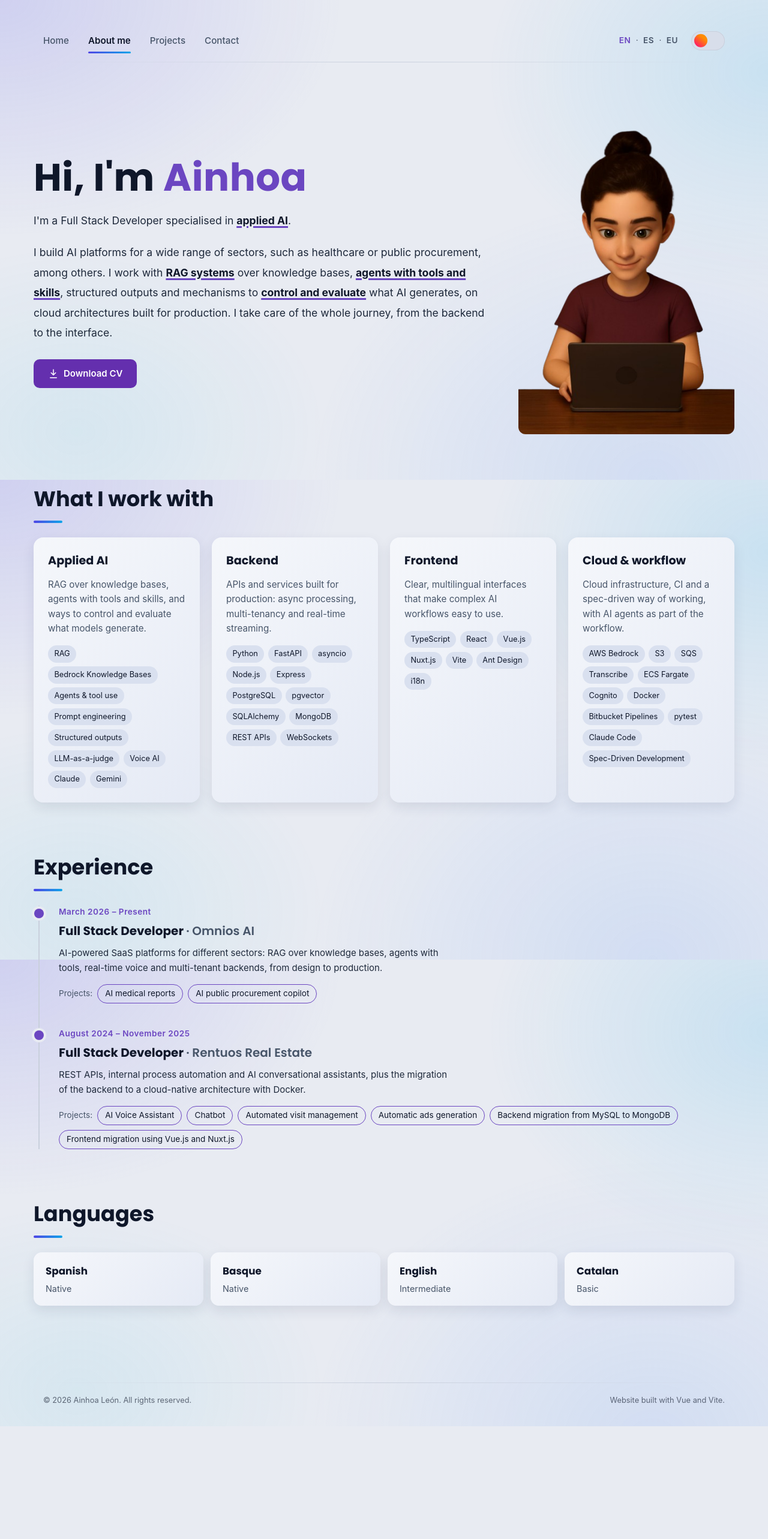
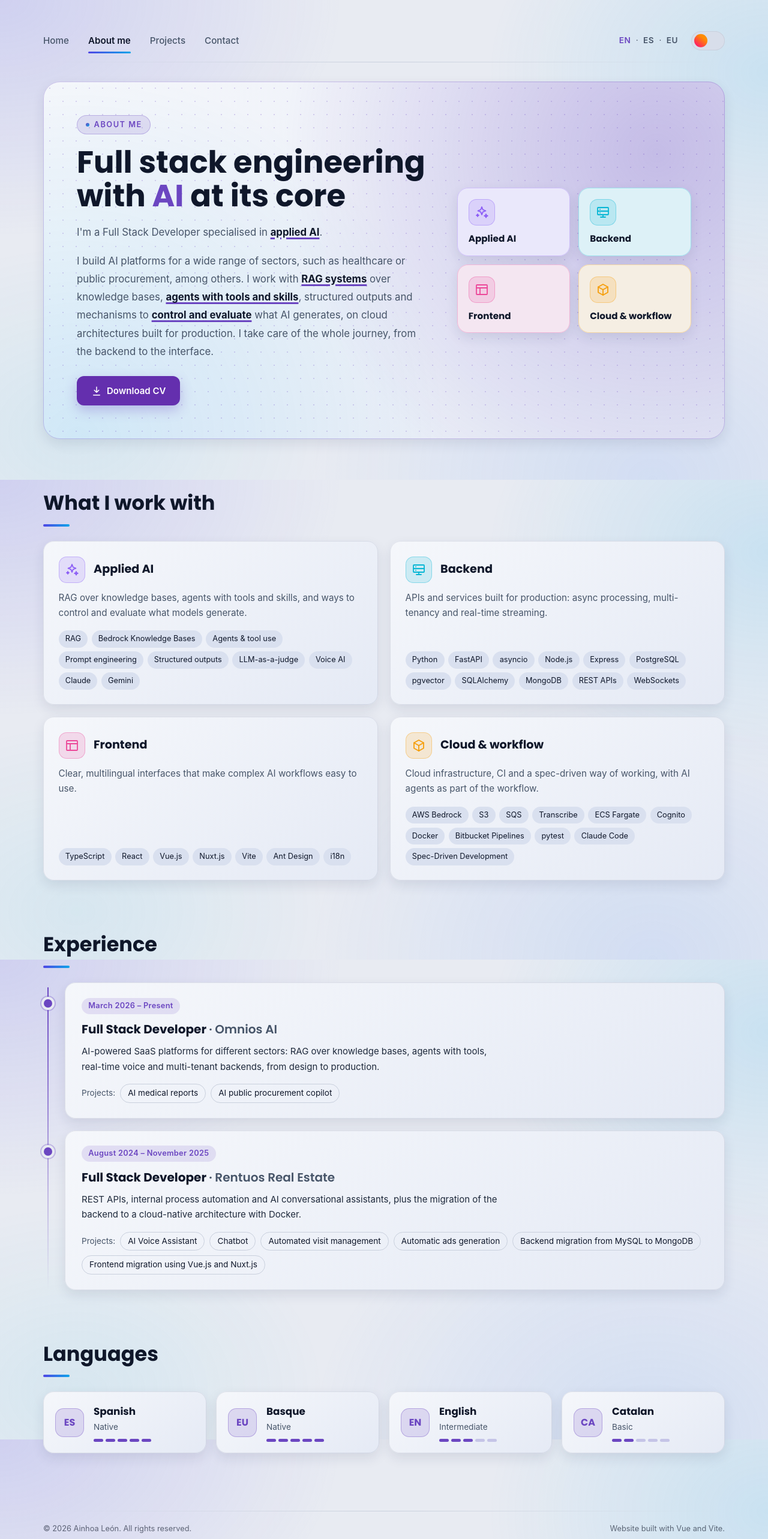
Before and after one commit to noaregui/Web-portfolio, a Vue app: page /about in a window 1280 px wide. Shown: the top 2566 px of the page at 60% size. Before the commit the page ends 2378 px from the top, so only its background shows below. Built offline with nearby package versions, Linux system fonts and the light colour scheme.

Commit message:
style: redesign

```diff
--- a/src/locales/en.json
+++ b/src/locales/en.json
@@ -52,7 +52,7 @@
   },
   "about": {
     "avatarAlt": "Avatar of Ainhoa programming at a laptop",
-    "greeting": "Hi, I'm {name}",
+    "title": "Full stack engineering with **AI** at its core",
     "intro": [
       "I'm a Full Stack Developer specialised in **applied AI**.",
       "I build AI platforms for a wide range of sectors, such as healthcare or public procurement, among others. I work with **RAG systems** over knowledge bases, **agents with tools and skills**, structured outputs and mechanisms to **control and evaluate** what AI generates, on cloud architectures built for production. I take care of the whole journey, from the backend to the interface."
--- a/src/locales/es.json
+++ b/src/locales/es.json
@@ -52,10 +52,9 @@
   },
   "about": {
     "avatarAlt": "Avatar de Ainhoa programando con un portátil",
-    "greeting": "Hola, soy {name}",
+    "title": "Full Stack Developer especializada en **IA** aplicada",
     "intro": [
-      "Soy Full Stack Developer especializada en **IA aplicada**.",
-      "Desarrollo plataformas con IA para sectores muy diversos, como la sanidad o la contratación pública, entre otros. Trabajo con **sistemas RAG** sobre bases de conocimiento, **agentes con herramientas y skills**, salidas estructuradas y mecanismos para **controlar y evaluar** lo que genera la IA, sobre arquitecturas cloud preparadas para producción. Me ocupo de todo el recorrido, desde el backend hasta la interfaz."
+      "Desarrollo plataformas con IA para diversos sectores. Trabajo con **sistemas RAG** sobre bases de conocimiento, **agentes con herramientas y skills**, salidas estructuradas y mecanismos para **controlar y evaluar** lo que genera la IA, sobre arquitecturas cloud preparadas para producción."
     ],
     "downloadCv": "Descargar CV",
     "skillsTitle": "Con qué trabajo",
--- a/src/locales/eu.json
+++ b/src/locales/eu.json
@@ -52,7 +52,7 @@
   },
   "about": {
     "avatarAlt": "Ainhoaren avatarra ordenagailu eramangarrian programatzen",
-    "greeting": "Kaixo, {name} naiz",
+    "title": "Full stack ingeniaritza, **AA** erdigunean",
     "intro": [
       "Full Stack garatzailea naiz, eta **AA aplikatuan** espezializatuta nago.",
       "Hainbat sektoretarako AA plataformak garatzen ditut, hala nola osasungintzarako edo kontratazio publikorako, besteak beste. **RAG sistemekin** lan egiten dut ezagutza-baseen gainean, baita **tresna eta skilldun agenteekin**, irteera egituratuekin eta AAk sortzen duena **kontrolatu eta ebaluatzeko** mekanismoekin ere, produkziorako prestatutako hodei-arkitekturen gainean. Bide osoaz arduratzen naiz, backendetik interfazera."
--- a/src/views/AboutView.vue
+++ b/src/views/AboutView.vue
@@ -3,11 +3,8 @@
     <!-- Intro -->
     <header class="intro">
       <div class="intro-text">
-        <h1 class="intro-title">
-          <i18n-t keypath="about.greeting" scope="global">
-            <template #name><span class="accent">Ainhoa</span></template>
-          </i18n-t>
-        </h1>
+        <p class="eyebrow">{{ t('nav.about') }}</p>
+        <h1 class="intro-title"><HighlightedText :text="t('about.title')" /></h1>
         <p v-for="(paragraph, index) in intro" :key="index" class="intro-paragraph">
           <HighlightedText :text="paragraph" />
         </p>
@@ -18,17 +15,39 @@
           {{ t('about.downloadCv') }}
         </a>
       </div>
-      <div class="intro-image">
-        <img src="@/assets/Avatar_programming_sin_fondo.jpg" :alt="t('about.avatarAlt')" />
-      </div>
+
+      <!-- Snapshot of the skill areas (decorative shortcut to the section below) -->
+      <ul class="intro-areas">
+        <li
+          v-for="(group, index) in skills"
+          :key="group.id"
+          :style="{ '--accent': group.accent, '--i': index }"
+        >
+          <a :href="`#skill-${group.id}`" class="area" @click.prevent="goToSkill(group.id)">
+            <span class="area-icon"><ProjectIcon :name="group.icon" /></span>
+            <span class="area-title">{{ t(`about.skills.${group.id}.title`) }}</span>
+          </a>
+        </li>
+      </ul>
     </header>
 
     <!-- What I work with -->
     <section class="block">
       <h2 class="block-title">{{ t('about.skillsTitle') }}</h2>
       <div class="skills">
-        <article v-for="group in skills" :key="group.id" class="skill-card">
+        <article
+          v-for="group in skills"
+          :id="`skill-${group.id}`"
+          :key="group.id"
+          class="skill-card"
+          :class="{ flash: flashed === group.id }"
+          :style="{ '--accent': group.accent }"
+          @animationend="flashed = null"
+        >
+          <div class="skill-head">
+            <span class="skill-icon"><ProjectIcon :name="group.icon" /></span>
             <h3>{{ t(`about.skills.${group.id}.title`) }}</h3>
+          </div>
           <p>{{ t(`about.skills.${group.id}.text`) }}</p>
           <ul class="chips">
             <li v-for="item in group.items" :key="item">{{ item }}</li>
@@ -42,6 +61,7 @@
       <h2 class="block-title">{{ t('about.experienceTitle') }}</h2>
       <ol class="timeline">
         <li v-for="job in jobs" :key="job.id" class="timeline-item">
+          <article class="job">
             <p class="period">{{ job.period }}</p>
             <h3 class="role">
               {{ job.role }} <span class="company">· {{ job.company }}</span>
@@ -58,6 +78,7 @@
                 {{ project.card.name }}
               </RouterLink>
             </div>
+          </article>
         </li>
       </ol>
     </section>
@@ -66,9 +87,19 @@
     <section class="block">
       <h2 class="block-title">{{ t('about.languagesTitle') }}</h2>
       <ul class="languages">
-        <li v-for="language in LANGUAGES" :key="language" class="language-card">
-          <span class="language-name">{{ t(`about.languages.${language}.name`) }}</span>
-          <span class="language-level">{{ t(`about.languages.${language}.level`) }}</span>
+        <li v-for="language in LANGUAGES" :key="language.id" class="language-card">
+          <span class="language-code" aria-hidden="true">{{ language.code }}</span>
+          <div class="language-info">
+            <span class="language-name">{{ t(`about.languages.${language.id}.name`) }}</span>
+            <span class="language-level">{{ t(`about.languages.${language.id}.level`) }}</span>
+            <span class="meter" aria-hidden="true">
+              <span
+                v-for="step in LEVEL_STEPS"
+                :key="step"
+                :class="{ filled: step <= language.level }"
+              ></span>
+            </span>
+          </div>
         </li>
       </ul>
     </section>
@@ -76,9 +107,10 @@
 </template>
 
 <script setup>
-import { computed } from 'vue'
+import { computed, nextTick, ref } from 'vue'
 import { useI18n } from 'vue-i18n'
 import HighlightedText from '@/components/HighlightedText.vue'
+import ProjectIcon from '@/components/ProjectIcon.vue'
 import { cvUrl } from '@/data/cv'
 import { experience, localizeEntry } from '@/data/experience'
 import { getProject, localizeProject } from '@/data/projects'
@@ -86,8 +118,34 @@ import { skills } from '@/data/skills'
 
 const { t, tm, rt, locale } = useI18n()
 
-// Keys under `about.languages` in src/locales/*.json, in display order
-const LANGUAGES = ['spanish', 'basque', 'english', 'catalan']
+// `id` = key under `about.languages` in src/locales/*.json, in display order.
+// `level` (1-5) only drives the visual meter; the translated level is the text.
+const LANGUAGES = [
+  { id: 'spanish', code: 'ES', level: 5 },
+  { id: 'basque', code: 'EU', level: 5 },
+  { id: 'english', code: 'EN', level: 3 },
+  { id: 'catalan', code: 'CA', level: 2 },
+]
+const LEVEL_STEPS = [1, 2, 3, 4, 5]
+
+/*
+ * Intro tiles → skill card. Instead of a plain anchor jump (which pins the card
+ * to the top, or leaves it low when there's little page below), center it in
+ * the viewport and briefly highlight it so it's clear where you landed.
+ */
+const flashed = ref(null)
+
+async function goToSkill(id) {
+  const card = document.getElementById(`skill-${id}`)
+  if (!card) return
+  const reduceMotion = window.matchMedia('(prefers-reduced-motion: reduce)').matches
+  card.scrollIntoView({ behavior: reduceMotion ? 'auto' : 'smooth', block: 'center' })
+  // Reset first so clicking the same tile twice replays the highlight
+  flashed.value = null
+  await nextTick()
+  void card.offsetWidth // force a reflow so the animation restarts
+  flashed.value = id
+}
 
 const intro = computed(() => tm('about.intro').map((paragraph) => rt(paragraph)))
 const cv = computed(() => cvUrl(locale.value))
@@ -104,47 +162,99 @@ const jobs = computed(() =>
 </script>
 
 <style scoped>
+/* Same width and padding as .home so every page lines up with navbar/footer */
 .about {
   max-width: 1200px;
+  width: 100%;
   margin: 0 auto;
-  padding: 5rem 1rem 3rem;
+  padding: 2rem 2rem 1rem;
   display: flex;
   flex-direction: column;
   gap: 5rem;
 }
 
-/* ===== Intro ===== */
+/* ===== Intro (card in the same style as the Home hero) ===== */
 .intro {
-  display: flex;
+  position: relative;
+  overflow: hidden;
+  isolation: isolate;
+  display: grid;
+  grid-template-columns: minmax(0, 1.5fr) minmax(0, 1fr);
   align-items: center;
   gap: 3rem;
+  padding: 3.5rem;
+  border-radius: 28px;
+  background:
+    radial-gradient(color-mix(in srgb, var(--color-accent) 22%, transparent) 1px, transparent 1.5px)
+      0 0 / 22px 22px,
+    radial-gradient(
+      circle at 90% 20%,
+      color-mix(in srgb, var(--color-accent) 30%, transparent),
+      transparent 55%
+    ),
+    radial-gradient(
+      circle at 5% 100%,
+      color-mix(in srgb, #0ea5e9 14%, transparent),
+      transparent 50%
+    ),
+    linear-gradient(135deg, var(--color-card-gradient-start), var(--color-card-gradient-end));
+  outline: 1px solid color-mix(in srgb, var(--color-accent) 30%, transparent);
+  outline-offset: -1px;
+  box-shadow: var(--shadow-card);
 }
 
 .intro-text {
-  flex: 1;
   display: flex;
   flex-direction: column;
-  gap: 1.25rem;
+  gap: 1.1rem;
 }
 
 .intro-title {
   font-family: var(--font-display);
-  font-size: clamp(2.5rem, 5vw, 4.5rem);
+  font-size: clamp(2rem, 4.2vw, 3.2rem);
   font-weight: 700;
   line-height: 1.1;
-  letter-spacing: 0.5px;
   color: var(--color-text-strong);
 }
 
-.intro-title .accent {
+/* Small label above the title */
+.eyebrow {
+  align-self: flex-start;
+  display: inline-flex;
+  align-items: center;
+  gap: 0.5rem;
+  padding: 0.3rem 0.85rem;
+  border-radius: 999px;
+  font-size: 0.8rem;
+  font-weight: 600;
+  letter-spacing: 1.5px;
+  text-transform: uppercase;
+  color: var(--color-accent-soft);
+  background-color: color-mix(in srgb, var(--color-accent) 14%, transparent);
+  border: 1px solid color-mix(in srgb, var(--color-accent) 30%, transparent);
+}
+
+.eyebrow::before {
+  content: '';
+  width: 6px;
+  height: 6px;
+  border-radius: 50%;
+  background: linear-gradient(135deg, var(--color-accent), #0ea5e9);
+}
+
+/* **word** in the title: brand purple instead of the usual underline */
+.intro-title :deep(.highlight) {
+  font-size: inherit;
   font-weight: 700;
-  color: var(--color-accent);
+  text-decoration: none;
+  color: var(--color-accent-soft);
 }
 
 .intro-paragraph {
-  font-size: 1.1rem;
-  line-height: 1.9;
-  color: var(--color-text);
+  max-width: 62ch;
+  font-size: 1.05rem;
+  line-height: 1.8;
+  color: var(--color-text-muted);
 }
 
 .intro-paragraph :deep(.highlight) {
@@ -160,11 +270,12 @@ const jobs = computed(() =>
   align-items: center;
   gap: 0.5rem;
   margin-top: 0.5rem;
-  padding: 0.75rem 1.5rem;
-  border-radius: 10px;
+  padding: 0.8rem 1.5rem;
+  border-radius: 12px;
   font-weight: 600;
   color: var(--color-on-accent);
   background-color: var(--color-button);
+  box-shadow: 0 8px 20px color-mix(in srgb, var(--color-accent) 30%, transparent);
   transition:
     background-color 0.3s ease,
     transform 0.2s ease;
@@ -185,22 +296,84 @@ const jobs = computed(() =>
   stroke-linejoin: round;
 }
 
-.intro-image {
-  flex: 0 0 360px;
-  display: flex;
-  justify-content: center;
+/* Skill areas snapshot: 2×2 tiles, each in its area color */
+.intro-areas {
+  list-style: none;
+  display: grid;
+  grid-template-columns: repeat(2, minmax(0, 1fr));
+  gap: 0.9rem;
 }
 
-.intro-image img {
-  max-width: 100%;
-  height: auto;
-  border-radius: 12px;
+.area {
+  display: flex;
+  flex-direction: column;
+  gap: 0.75rem;
+  height: 100%;
+  padding: 1.2rem;
+  border-radius: 18px;
+  background: color-mix(in srgb, var(--accent) 10%, var(--color-card-gradient-start));
+  outline: 1px solid color-mix(in srgb, var(--accent) 30%, transparent);
+  outline-offset: -1px;
+  box-shadow: var(--shadow-card);
+  transition:
+    transform 0.25s ease,
+    box-shadow 0.25s ease;
+  animation: tile-in 0.5s ease both;
+  animation-delay: calc(var(--i, 0) * 80ms);
+}
+
+.area:hover {
+  transform: translateY(-4px);
+  box-shadow:
+    var(--shadow-card-hover),
+    0 0 0 4px color-mix(in srgb, var(--accent) 14%, transparent);
+}
+
+.area:focus-visible {
+  outline: 2px solid var(--accent);
+  outline-offset: 3px;
+}
+
+.area-title {
+  font-family: var(--font-display);
+  font-size: 0.95rem;
+  font-weight: 700;
+  line-height: 1.3;
+  color: var(--color-text-strong);
+}
+
+@keyframes tile-in {
+  from {
+    opacity: 0;
+    transform: translateY(12px);
+  }
+}
+
+/* Icon badge shared by the tiles and the skill cards */
+.area-icon,
+.skill-icon {
+  display: inline-flex;
+  align-items: center;
+  justify-content: center;
+  flex-shrink: 0;
+  width: 44px;
+  height: 44px;
+  border-radius: 13px;
+  color: var(--accent);
+  background-color: color-mix(in srgb, var(--accent) 16%, transparent);
+  border: 1px solid color-mix(in srgb, var(--accent) 35%, transparent);
+}
+
+.area-icon :deep(svg),
+.skill-icon :deep(svg) {
+  width: 24px;
+  height: 24px;
 }
 
 /* ===== Blocks ===== */
 .block-title {
   font-family: var(--font-display);
-  font-size: clamp(1.6rem, 3vw, 2.2rem);
+  font-size: clamp(1.6rem, 3vw, 2.1rem);
   font-weight: 700;
   color: var(--color-text-strong);
   margin-bottom: 1.5rem;
@@ -209,7 +382,7 @@ const jobs = computed(() =>
 .block-title::after {
   content: '';
   display: block;
-  width: 48px;
+  width: 44px;
   height: 4px;
   margin-top: 0.5rem;
   border-radius: 2px;
@@ -219,22 +392,51 @@ const jobs = computed(() =>
 /* ===== Skills ===== */
 .skills {
   display: grid;
-  grid-template-columns: repeat(auto-fit, minmax(250px, 1fr));
+  grid-template-columns: repeat(2, minmax(0, 1fr));
   gap: 1.25rem;
 }
 
 .skill-card {
+  scroll-margin-top: 2rem;
   display: flex;
   flex-direction: column;
-  gap: 0.75rem;
-  padding: 1.5rem;
-  border-radius: 16px;
+  gap: 0.85rem;
+  padding: 1.6rem;
+  border-radius: 18px;
+  /* Neutral card: only the icon carries the area color */
   background: linear-gradient(
-    135deg,
+    145deg,
     var(--color-card-gradient-start),
     var(--color-card-gradient-end)
   );
   box-shadow: var(--shadow-card);
+  outline: 1px solid var(--color-card-outline);
+  outline-offset: -1px;
+}
+
+/* Highlight after jumping here from an intro tile (waits for the scroll) */
+.skill-card.flash {
+  animation: card-flash 1.8s ease 0.35s;
+}
+
+@keyframes card-flash {
+  0%,
+  100% {
+    box-shadow: var(--shadow-card);
+  }
+  25%,
+  55% {
+    box-shadow:
+      var(--shadow-card-hover),
+      0 0 0 4px color-mix(in srgb, var(--accent) 45%, transparent),
+      0 0 32px color-mix(in srgb, var(--accent) 35%, transparent);
+  }
+}
+
+.skill-head {
+  display: flex;
+  align-items: center;
+  gap: 0.9rem;
 }
 
 .skill-card h3 {
@@ -255,11 +457,12 @@ const jobs = computed(() =>
   flex-wrap: wrap;
   gap: 0.4rem;
   list-style: none;
-  margin-top: 0.25rem;
+  margin-top: auto;
+  padding-top: 0.25rem;
 }
 
 .chips li {
-  padding: 0.25rem 0.65rem;
+  padding: 0.25rem 0.7rem;
   border-radius: 999px;
   font-size: 0.8rem;
   color: var(--color-text-strong);
@@ -268,41 +471,70 @@ const jobs = computed(() =>
 
 /* ===== Timeline ===== */
 .timeline {
+  position: relative;
   list-style: none;
-  border-left: 2px solid var(--color-border);
-  margin-left: 0.5rem;
+  display: flex;
+  flex-direction: column;
+  gap: 1.25rem;
+  padding-left: 2.25rem;
+}
+
+/* Vertical line that fades out at the end */
+.timeline::before {
+  content: '';
+  position: absolute;
+  left: 7px;
+  top: 0.5rem;
+  bottom: 0;
+  width: 2px;
+  border-radius: 2px;
+  background: linear-gradient(var(--color-accent), transparent);
 }
 
 .timeline-item {
   position: relative;
-  padding: 0 0 2.5rem 2rem;
-}
-
-.timeline-item:last-child {
-  padding-bottom: 0;
 }
 
 .timeline-item::before {
   content: '';
   position: absolute;
-  left: -9px;
-  top: 0.3rem;
-  width: 16px;
-  height: 16px;
+  left: calc(-2.25rem + 1px);
+  top: 1.75rem;
+  width: 14px;
+  height: 14px;
   border-radius: 50%;
-  background-color: var(--color-accent);
-  box-shadow: 0 0 0 4px var(--color-bg);
+  background: var(--color-accent);
+  box-shadow:
+    0 0 0 4px var(--color-bg),
+    0 0 0 6px color-mix(in srgb, var(--color-accent) 30%, transparent);
+}
+
+.job {
+  padding: 1.6rem 1.75rem;
+  border-radius: 18px;
+  background: linear-gradient(
+    145deg,
+    var(--color-card-gradient-start),
+    var(--color-card-gradient-end)
+  );
+  box-shadow: var(--shadow-card);
+  outline: 1px solid var(--color-card-outline);
+  outline-offset: -1px;
 }
 
 .period {
-  font-size: 0.85rem;
+  display: inline-block;
+  padding: 0.2rem 0.7rem;
+  border-radius: 999px;
+  font-size: 0.8rem;
   font-weight: 600;
-  letter-spacing: 0.5px;
+  letter-spacing: 0.3px;
   color: var(--color-accent-soft);
+  background-color: color-mix(in srgb, var(--color-accent) 14%, transparent);
 }
 
 .role {
-  margin-top: 0.25rem;
+  margin-top: 0.6rem;
   font-family: var(--font-display);
   font-size: 1.25rem;
   font-weight: 700;
@@ -316,7 +548,7 @@ const jobs = computed(() =>
 
 .description {
   margin-top: 0.5rem;
-  max-width: 70ch;
+  max-width: 75ch;
   line-height: 1.7;
   color: var(--color-text);
 }
@@ -326,7 +558,7 @@ const jobs = computed(() =>
   flex-wrap: wrap;
   align-items: center;
   gap: 0.5rem;
-  margin-top: 0.9rem;
+  margin-top: 1rem;
 }
 
 .job-projects-label {
@@ -334,40 +566,79 @@ const jobs = computed(() =>
   color: var(--color-text-muted);
 }
 
+/* Neutral pills; the brand color only shows on hover */
 .project-link {
   padding: 0.25rem 0.75rem;
   border-radius: 999px;
   font-size: 0.85rem;
   color: var(--color-text-strong);
-  border: 1px solid var(--color-accent);
-  transition: background-color 0.2s ease;
+  border: 1px solid var(--color-border);
+  transition:
+    border-color 0.2s ease,
+    background-color 0.2s ease,
+    transform 0.2s ease;
 }
 
 .project-link:hover {
-  background-color: color-mix(in srgb, var(--color-accent) 20%, transparent);
+  border-color: var(--color-accent);
+  background-color: color-mix(in srgb, var(--color-accent) 12%, transparent);
+  transform: translateY(-1px);
+}
+
+.project-link:focus-visible {
+  outline: 2px solid var(--color-accent);
+  outline-offset: 2px;
 }
 
 /* ===== Languages ===== */
 .languages {
   list-style: none;
   display: grid;
-  /* 4 per row on desktop, 2 per row on phones */
-  grid-template-columns: repeat(auto-fit, minmax(min(125px, 100%), 1fr));
-  gap: 0.75rem;
+  grid-template-columns: repeat(4, minmax(0, 1fr));
+  gap: 1rem;
 }
 
 .language-card {
   display: flex;
-  flex-direction: column;
-  gap: 0.25rem;
-  padding: 1.1rem 1.25rem;
-  border-radius: 14px;
+  align-items: center;
+  gap: 1rem;
+  padding: 1.2rem 1.25rem;
+  border-radius: 18px;
   background: linear-gradient(
-    135deg,
+    145deg,
     var(--color-card-gradient-start),
     var(--color-card-gradient-end)
   );
   box-shadow: var(--shadow-card);
+  outline: 1px solid var(--color-card-outline);
+  outline-offset: -1px;
+}
+
+.language-card {
+  --accent: var(--color-accent);
+}
+
+.language-code {
+  display: inline-flex;
+  align-items: center;
+  justify-content: center;
+  flex-shrink: 0;
+  width: 48px;
+  height: 48px;
+  border-radius: 14px;
+  font-family: var(--font-display);
+  font-size: 1rem;
+  font-weight: 700;
+  color: var(--color-accent-soft);
+  background-color: color-mix(in srgb, var(--accent) 16%, transparent);
+  border: 1px solid color-mix(in srgb, var(--accent) 35%, transparent);
+}
+
+.language-info {
+  display: flex;
+  flex-direction: column;
+  gap: 0.15rem;
+  min-width: 0;
 }
 
 .language-name {
@@ -378,25 +649,77 @@ const jobs = computed(() =>
 }
 
 .language-level {
-  font-size: 0.9rem;
+  font-size: 0.85rem;
   color: var(--color-text-muted);
 }
 
+.meter {
+  display: flex;
+  gap: 4px;
+  margin-top: 0.35rem;
+}
+
+.meter span {
+  width: 16px;
+  height: 5px;
+  border-radius: 3px;
+  background-color: color-mix(in srgb, var(--accent) 18%, var(--color-chip));
+}
+
+.meter span.filled {
+  background-color: var(--accent);
+}
+
 /* ===== Responsive ===== */
+@media (max-width: 1000px) {
+  .languages {
+    grid-template-columns: repeat(2, minmax(0, 1fr));
+  }
+}
+
 @media (max-width: 900px) {
   .intro {
-    flex-direction: column-reverse;
+    grid-template-columns: 1fr;
     gap: 2rem;
+    padding: 2.5rem 1.75rem;
   }
 
-  .intro-image {
-    flex-basis: auto;
-    max-width: 260px;
+  .skills {
+    grid-template-columns: 1fr;
+  }
 }
 
+@media (max-width: 600px) {
   .about {
-    padding-top: 3rem;
+    padding: 1rem 0 0;
     gap: 3.5rem;
+  }
+
+  .intro {
+    padding: 2rem 1.4rem;
+  }
+
+  .timeline {
+    padding-left: 1.75rem;
+  }
+
+  .timeline-item::before {
+    left: calc(-1.75rem + 1px);
+  }
+
+  .job {
+    padding: 1.3rem 1.25rem;
+  }
+
+  .languages {
+    grid-template-columns: 1fr;
+  }
+}
+
+@media (prefers-reduced-motion: reduce) {
+  .area {
+    animation: none;
+    transition: none;
   }
 }
 </style>
```
Lines whose indentation alone changed are shown as unchanged.
